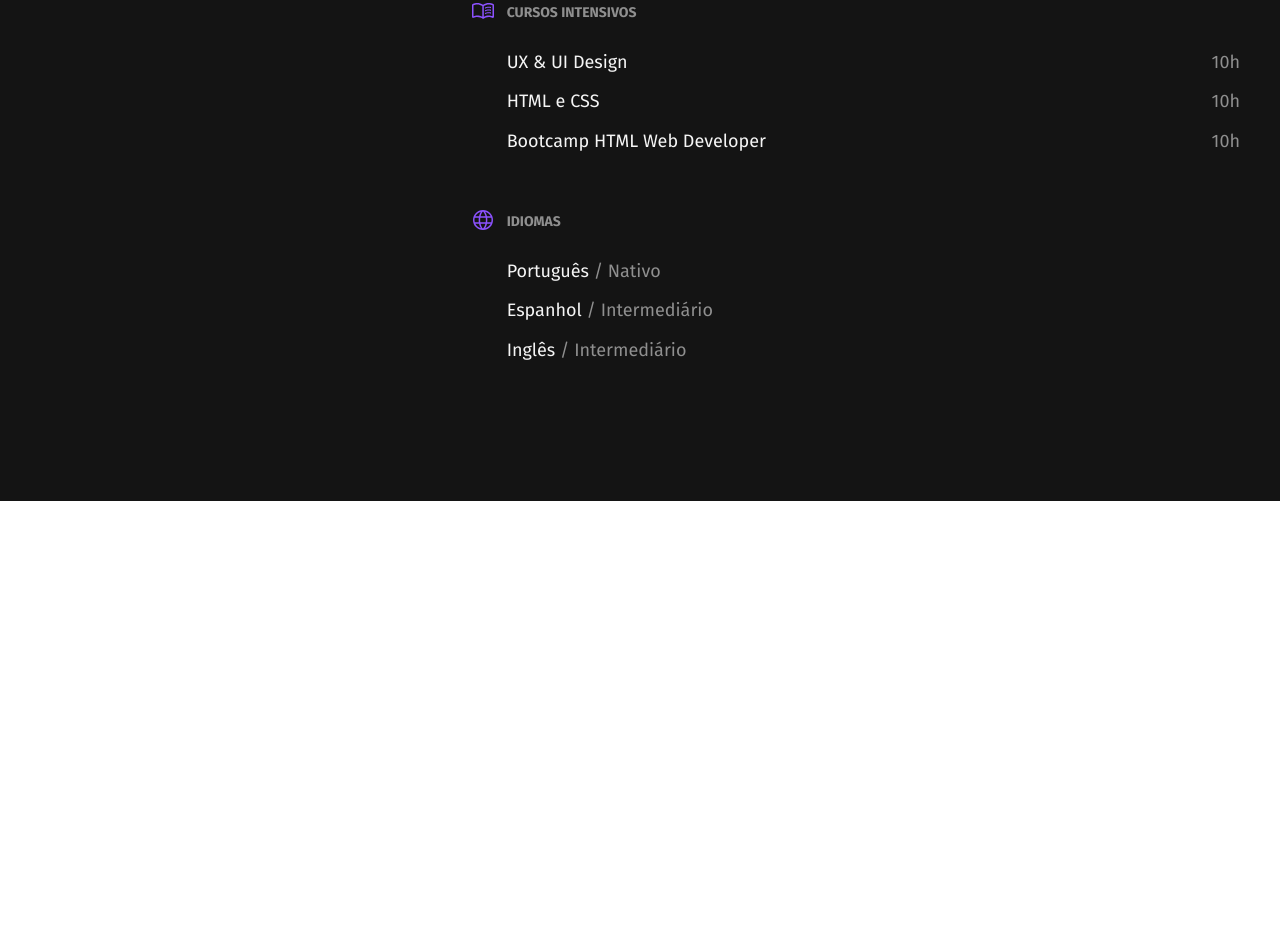
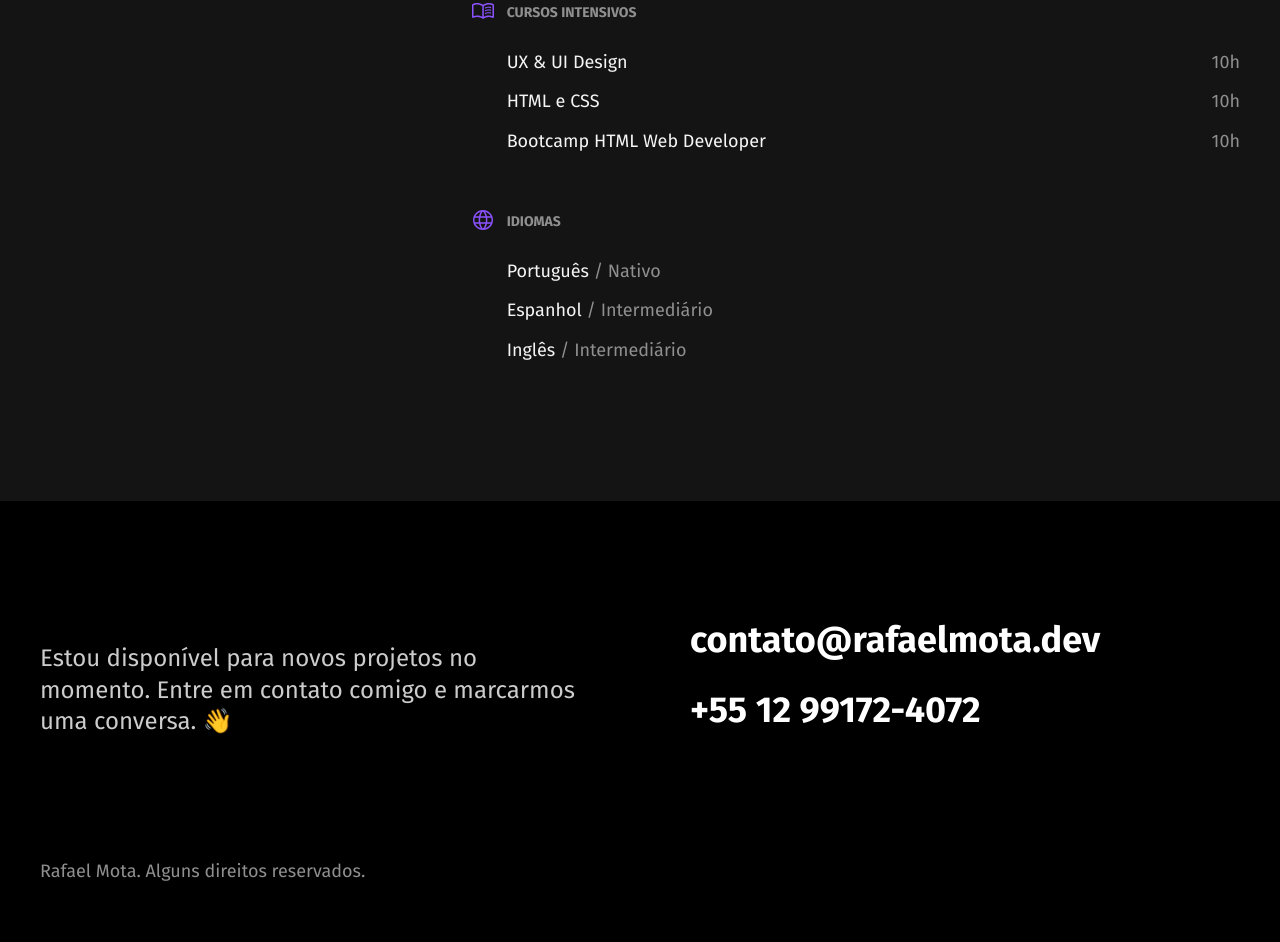
Before and after one commit to fael-atom/portifolio, a plain HTML site: page index.html in a window 1280 px wide. Shown: the part 1572-2514 px from the top of the page. Before the commit the page ends 2173 px from the top, so only its background shows below. Drawn offline with Linux system fonts and the light colour scheme.

Commit message:
Adiciona o footer

```diff
--- a/css/experiencia.css
+++ b/css/experiencia.css
@@ -5,7 +5,6 @@
   display: grid;
   grid-template-columns: 1fr 2fr;
   gap: 100px;
-
 }
 
 .experiencia .subtitulo {
--- /dev/null
+++ b/css/footer.css
@@ -0,0 +1,45 @@
+.footer {
+  background-color: #000;
+}
+
+.footer-container {
+  max-width: 1200px;
+  padding: 120px 20px 60px 20px;
+  margin: 0 auto;
+  display: grid;
+  grid-template-columns: 1fr 1fr;
+  gap: 100px;
+  align-items: center;
+}
+
+.footer-texto {
+  font-size: 1.5rem;
+  line-height: 1.33;
+  color: #ccc;
+}
+
+.footer-contato li {
+  font-weight: bold;
+  font-size: 2.25rem;
+  line-height: 1.1;
+  color: #fff;
+  margin-bottom: 30px;
+}
+
+.footer-copy {
+  grid-column: 1 / -1;
+  font-size: 1.125rem;
+  color: #8f8f8f;
+}
+
+@media (max-width: 800px){
+  .footer-container {
+    grid-template-columns: 1fr;
+    gap: 40px;
+  }
+
+  .footer-contato li {
+    font-size: 1.5rem;
+  }
+
+}
--- a/css/global.css
+++ b/css/global.css
@@ -4,7 +4,6 @@ body {
   margin: 0;
   font-family: 'Fira Sans', Arial, sans-serif;
   color: #141414;
-  margin-bottom: 100px;
 }
 
 h1,
--- a/css/style.css
+++ b/css/style.css
@@ -3,3 +3,4 @@
 @import './introducao.css';
 @import './experiencia.css';
 @import './formacao.css';
+@import './footer.css';
--- a/index.html
+++ b/index.html
@@ -88,13 +88,23 @@
             </ul>
           </div>
         </div>
-
-
-
       </div>
     </div>
+  </section>
 
-  </section>
+  <footer class="footer" id="contato">
+    <div class="footer-container">
+      <p class="footer-texto">
+        Estou disponível para novos projetos no momento. Entre em contato comigo e marcarmos uma conversa. 👋
+      </p>
+      <ul class="footer-contato">
+        <li>contato@rafaelmota.dev</li>
+        <li>+55 12 99172-4072</li>
+      </ul>
+      <p class="footer-copy">Rafael Mota. Alguns direitos reservados.</p>
+    </div>
+
+  </footer>
 </body>
 
 </html>
```
